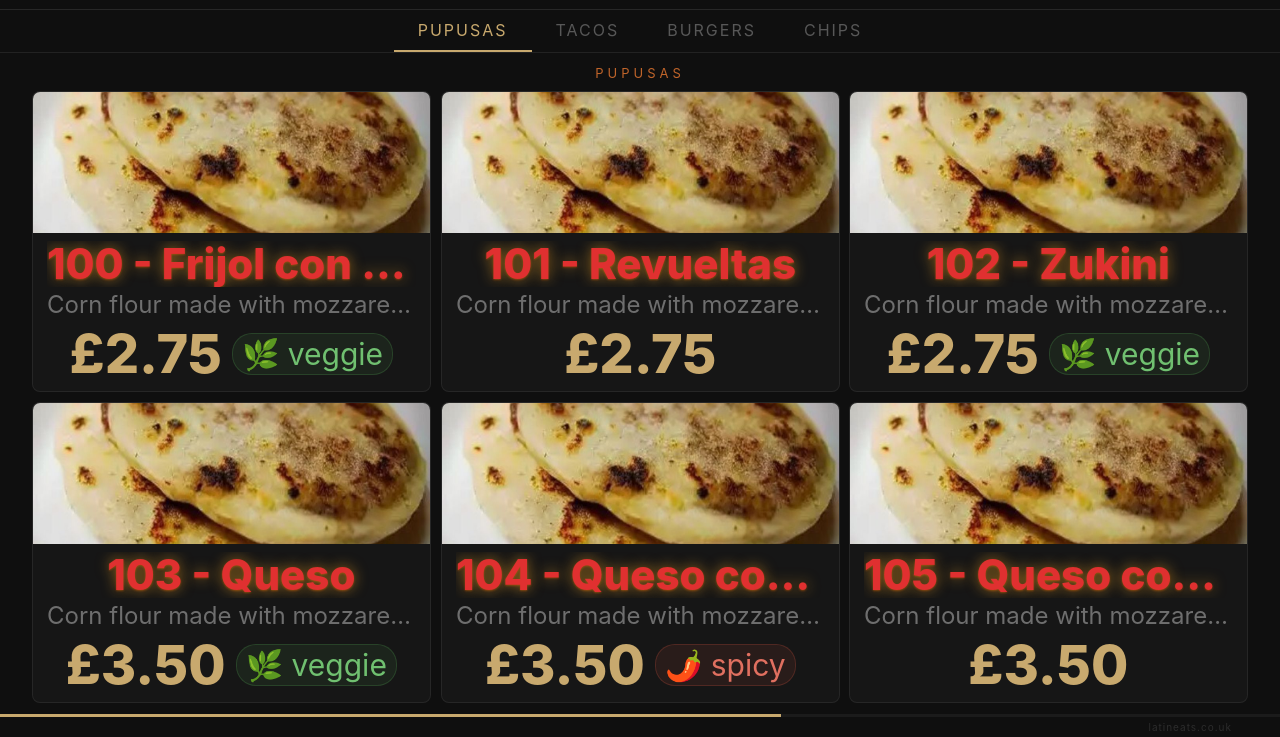
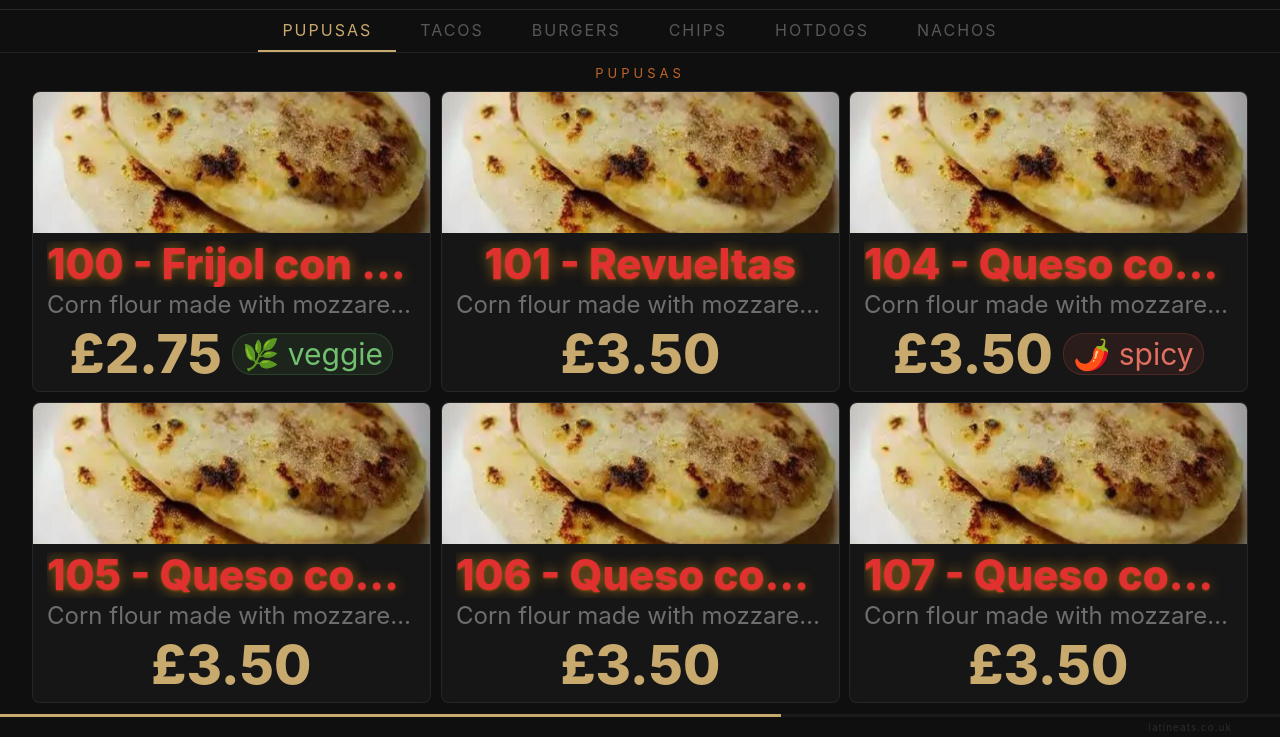
Before and after one commit to neolink3891/latineats-website, a website: page pages/menu.html in a window 1280 px wide. Shown: the part 63-800 px from the top of the page. Drawn offline with Linux system fonts and the light colour scheme.

Commit message:
Updating menu

```diff
--- a/pages/menu.html
+++ b/pages/menu.html
@@ -248,19 +248,20 @@ const menu = [
     cat: "Pupusas",
     items: [
       { name: "100 - Frijol con Queso", desc: "Corn flour made with mozzarella cheese and red kidney beans.", price: "£2.75", tag: "veg", img: "../assets/img/display/pupusa_1.png" },
-      { name: "101 - Revueltas", desc: "Corn flour made with mozzarella cheese, red kidney beans and pork mix.", price: "£2.75", tag: "", img: "../assets/img/display/pupusa_1.png" },
-      { name: "102 - Zukini", desc: "Corn flour made with mozzarella cheese and zukini mashup.", price: "£2.75", tag: "veg", img: "../assets/img/display/pupusa_1.png" },
-      { name: "103 - Queso", desc: "Corn flour made with mozzarella cheese.", price: "£3.50", tag: "veg", img: "../assets/img/display/pupusa_1.png" },
+      { name: "101 - Revueltas", desc: "Corn flour made with mozzarella cheese, red kidney beans and pork mix.", price: "£3.50", tag: "", img: "../assets/img/display/pupusa_1.png" },
       { name: "104 - Queso con Jalapeño", desc: "Corn flour made with mozzarella cheese and jalapeños.", price: "£3.50", tag: "spicy", img: "../assets/img/display/pupusa_1.png" },
       { name: "105 - Queso con Ajo", desc: "Corn flour made with mozzarella cheese and garlic.", price: "£3.50", tag: "", img: "../assets/img/display/pupusa_1.png" },
+      { name: "106 - Queso con Chicharron", desc: "Corn flour made with mozzarella cheese and pork mix.", price: "£3.50", tag: "", img: "../assets/img/display/pupusa_1.png" },
+      { name: "107 - Queso con Pollo", desc: "Corn flour made with mozzarella cheese and chopped chicken.", price: "£3.50", tag: "", img: "../assets/img/display/pupusa_1.png" },
     ]
   },
   {
     cat: "Tacos",
     items: [
-      { name: "160 - Res", desc: "Marinated beef, onion & coriander", price: "£3.00", tag: "", img: "../assets/img/display/tacos_1.png" },
+      { name: "160 - Res", desc: "Marinated beef, onion & coriander", price: "£4.00", tag: "", img: "../assets/img/display/tacos_1.png" },
       { name: "161 - Pollo", desc: "Marinated chicken, onion & coriander", price: "£3.00", tag: "", img: "../assets/img/display/tacos_1.png" },
       { name: "162 - Cerdo", desc: "Marinated shrimps, onion & coriander", price: "£3.00", tag: "", img: "../assets/img/display/tacos_1.png" },
+      { name: "163 - Birria", desc: "Marinated beef, onion & coriander", price: "£4.00", tag: "", img: "../assets/img/display/tacos_1.png" },
     ]
   },
   {
@@ -273,7 +274,21 @@ const menu = [
   {
     cat: "Chips",
     items: [
-      { name: "190 - Papa 67", desc: "Fried chips with mayo, chopped beef meat, and jalapeños", price: "£8.00", tag: "spicy", img: "../assets/img/display/papa_1.png" },
+      { name: "190 - Papa 67", desc: "Fried chips with mayo, chopped beef meat, and jalapeños", price: "£9.00", tag: "spicy", img: "../assets/img/display/papa_1.png" },
+      { name: "191 - Papa Mini 67", desc: "Fried chips with mayo, chopped beef meat, and jalapeños", price: "£6.00", tag: "spicy", img: "../assets/img/display/papa_1.png" },
+    ]
+  },
+  {
+    cat: "Hotdogs",
+    items: [
+      { name: "210 - Hotdog", desc: "Latin style hot dog, includes sausage with a mix of cabbage, mayonnaise, mustard, and ketchup. Chips included", price: "£7.00", tag: "", img: "../assets/img/display/hotdog.png" },
+    ]
+  },
+  {
+    cat: "Nachos",
+    items: [
+      { name: "200 - Nachos", desc: "Nachos with mozzarella and cheddar cheese, chili with beef mince, jalapeños, sweet and sour cream, guacamole, chopped onion with coriander", price: "£8.00", tag: "", img: "../assets/img/display/nachos_1.png" },
+      { name: "201 - Medium Nachos", desc: "Nachos with mozzarella and cheddar cheese, chili with beef mince, jalapeños, sweet and sour cream, guacamole, chopped onion with coriander", price: "£5.00", tag: "", img: "../assets/img/display/nachos_1.png" },
     ]
   }
 ];
```
Also changed, not shown: pages/menu-4k.html (+20 -5 lines), assets/img/display/hotdog.png (added), assets/img/display/nachos_01.png (added).
